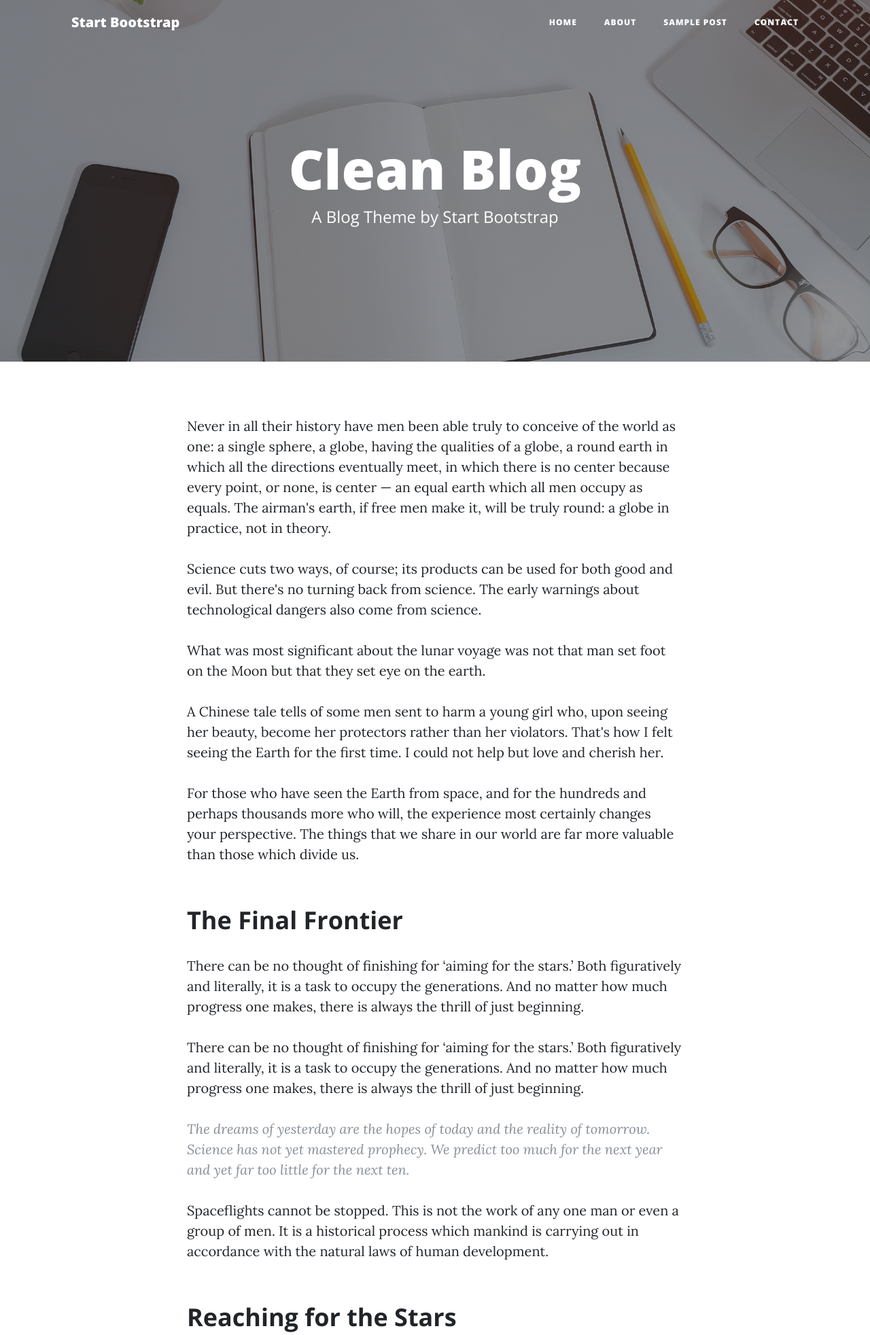
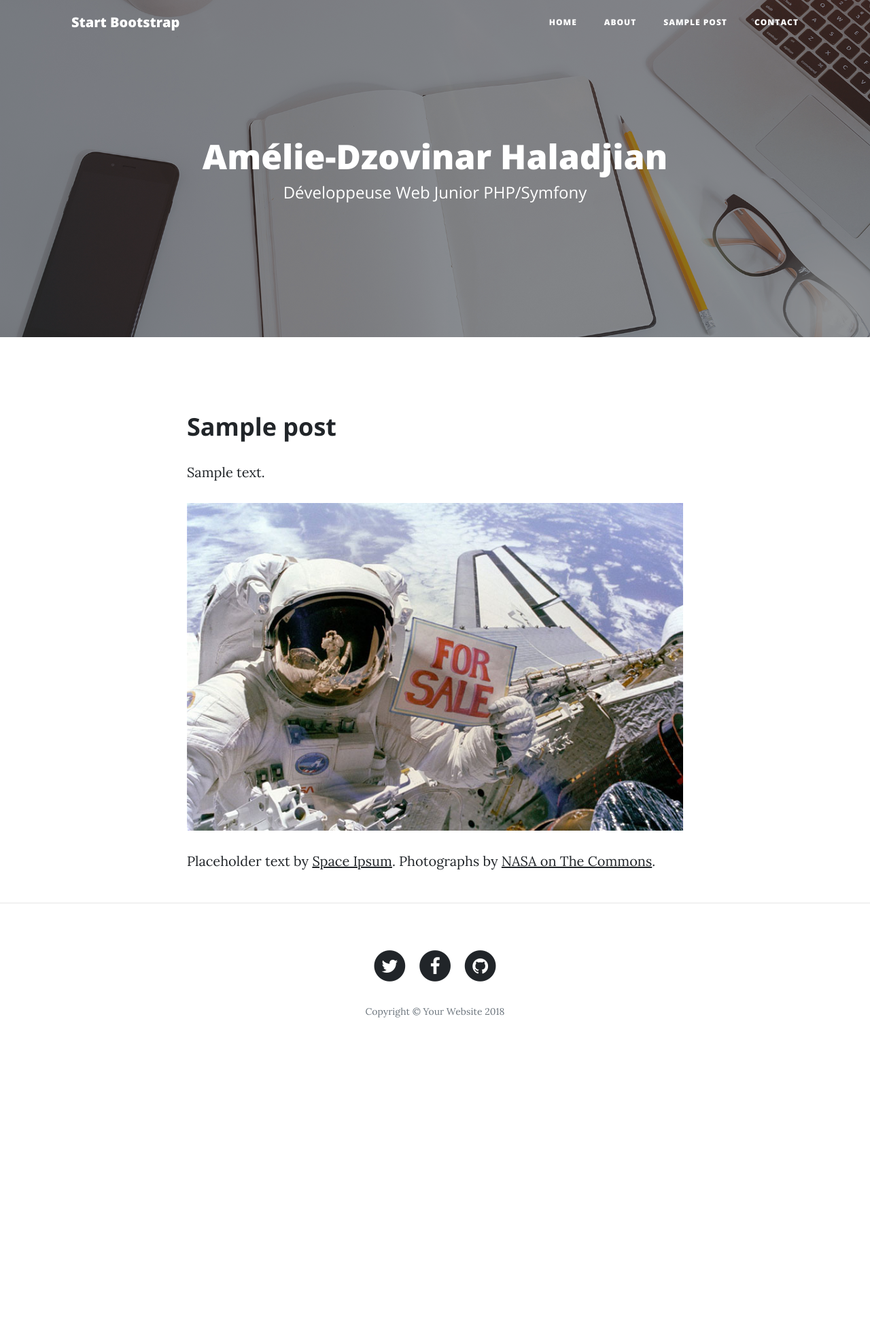
Before and after one commit to Dzov/Blog_PHP, a PHP site: template src/View/post.twig in a window 1280 px wide. Shown: the top 1964 px of the page at 68% size. After the commit the page ends 1497 px from the top, so only its background shows below. Run offline with PHP 8.4, Linux system fonts and the light colour scheme; the template is opened without the code that fills it: most values are stand-ins (such as "Sample title", 1, 10 or a date in 2020); some libraries are stand-ins or nearby versions.

Commit message:
feat(*): add router

```diff
--- a/public/scss/_masthead.scss
+++ b/public/scss/_masthead.scss
@@ -29,7 +29,7 @@ header.masthead {
   .site-heading {
     text-align: center;
     h1 {
-      font-size: 50px;
+      font-size: 40px;
       margin-top: 0;
     }
     .subheading {
@@ -42,7 +42,7 @@ header.masthead {
     }
     @media only screen and (min-width: 768px) {
       h1 {
-        font-size: 80px;
+        font-size: 50px;
       }
     }
   }
@@ -72,7 +72,7 @@ header.masthead {
     }
     @media only screen and (min-width: 768px) {
       h1 {
-        font-size: 55px;
+        font-size: 40px;
       }
       .subheading {
         font-size: 30px;
--- a/src/Model/DatabaseConnection.php
+++ b/src/Model/DatabaseConnection.php
@@ -30,9 +30,9 @@ abstract class DatabaseConnection
         }
     }
 
-    public static function executeQuery($query, $parameters = null)
+    public static function executeQuery(string $query, array $parameters = [])
     {
-        if (null === $parameters) {
+        if (empty($parameters)) {
             $results = self::getDb()->query($query);
         } else {
             $results = self::getDb()->prepare($query);
--- a/src/View/base.twig
+++ b/src/View/base.twig
@@ -36,7 +36,7 @@
 <script src="../vendor/bootstrap/js/bootstrap.bundle.min.js"></script>
 
 <!-- Custom scripts for this template -->
-<script src="../js/clean-blog.min.js"></script>
+<script src="js/clean-blog.min.js"></script>
 
 </body>
 
--- a/src/View/card-post.twig
+++ b/src/View/card-post.twig
@@ -1,5 +1,5 @@
 <div class="post-preview">
-    <a href="index.php?post={{ post.post_id }}">
+    <a href="index.php?action=post&p={{ post.post_id }}">
         <h2 class="post-title">
             {{ post.title }}
         </h2>
@@ -8,6 +8,6 @@
         </h3>
     </a>
     <p class="post-meta">Modifié le
-        {{ post.updated_at | date("d, M Y", "Europe/Paris") }} par {{ post.first_name }}</p>
+        {{ post.updated_at | date("d, M Y", "Europe/Paris") }} par {{ post.username }}</p>
 </div>
 <hr>
--- a/src/View/header.twig
+++ b/src/View/header.twig
@@ -3,7 +3,7 @@
     <!-- Navigation -->
     <nav class="navbar navbar-expand-lg navbar-light fixed-top" id="mainNav">
         <div class="container">
-            <a class="navbar-brand" href="index.html">Start Bootstrap</a>
+            <a class="navbar-brand" href="index.php">Start Bootstrap</a>
             <button class="navbar-toggler navbar-toggler-right" type="button" data-toggle="collapse" data-target="#navbarResponsive" aria-controls="navbarResponsive" aria-expanded="false" aria-label="Toggle navigation">
                 Menu
                 <i class="fa fa-bars"></i>
@@ -34,8 +34,8 @@
             <div class="row">
                 <div class="col-lg-8 col-md-10 mx-auto">
                     <div class="site-heading">
-                        <h1>Clean Blog</h1>
-                        <span class="subheading">A Blog Theme by Start Bootstrap</span>
+                        <h1>Amélie-Dzovinar Haladjian</h1>
+                        <span class="subheading">Développeuse Web Junior PHP/Symfony</span>
                     </div>
                 </div>
             </div>
--- a/src/View/post.twig
+++ b/src/View/post.twig
@@ -6,39 +6,14 @@
         <div class="container">
             <div class="row">
                 <div class="col-lg-8 col-md-10 mx-auto">
-                    <p>Never in all their history have men been able truly to conceive of the world as one: a single sphere, a globe, having the qualities of a globe, a round earth in which all the directions eventually meet, in which there is no center because every point, or none, is center — an equal earth which all men occupy as equals. The airman's earth, if free men make it, will be truly round: a globe in practice, not in theory.</p>
 
-                    <p>Science cuts two ways, of course; its products can be used for both good and evil. But there's no turning back from science. The early warnings about technological dangers also come from science.</p>
+                    <h2 class="section-heading">{{ post.title }}</h2>
 
-                    <p>What was most significant about the lunar voyage was not that man set foot on the Moon but that they set eye on the earth.</p>
-
-                    <p>A Chinese tale tells of some men sent to harm a young girl who, upon seeing her beauty, become her protectors rather than her violators. That's how I felt seeing the Earth for the first time. I could not help but love and cherish her.</p>
-
-                    <p>For those who have seen the Earth from space, and for the hundreds and perhaps thousands more who will, the experience most certainly changes your perspective. The things that we share in our world are far more valuable than those which divide us.</p>
-
-                    <h2 class="section-heading">The Final Frontier</h2>
-
-                    <p>There can be no thought of finishing for ‘aiming for the stars.’ Both figuratively and literally, it is a task to occupy the generations. And no matter how much progress one makes, there is always the thrill of just beginning.</p>
-
-                    <p>There can be no thought of finishing for ‘aiming for the stars.’ Both figuratively and literally, it is a task to occupy the generations. And no matter how much progress one makes, there is always the thrill of just beginning.</p>
-
-                    <blockquote class="blockquote">The dreams of yesterday are the hopes of today and the reality of tomorrow. Science has not yet mastered prophecy. We predict too much for the next year and yet far too little for the next ten.</blockquote>
-
-                    <p>Spaceflights cannot be stopped. This is not the work of any one man or even a group of men. It is a historical process which mankind is carrying out in accordance with the natural laws of human development.</p>
-
-                    <h2 class="section-heading">Reaching for the Stars</h2>
-
-                    <p>As we got further and further away, it [the Earth] diminished in size. Finally it shrank to the size of a marble, the most beautiful you can imagine. That beautiful, warm, living object looked so fragile, so delicate, that if you touched it with a finger it would crumble and fall apart. Seeing this has to change a man.</p>
+                    <p>{{ post.content }}</p>
 
                     <a href="#">
                         <img class="img-fluid" src="img/post-sample-image.jpg" alt="">
                     </a>
-                    <span class="caption text-muted">To go places and do things that have never been done before – that’s what living is all about.</span>
-
-                    <p>Space, the final frontier. These are the voyages of the Starship Enterprise. Its five-year mission: to explore strange new worlds, to seek out new life and new civilizations, to boldly go where no man has gone before.</p>
-
-                    <p>As I stand out here in the wonders of the unknown at Hadley, I sort of realize there’s a fundamental truth to our nature, Man must explore, and this is exploration at its greatest.</p>
-
                     <p>Placeholder text by
                         <a href="http://spaceipsum.com/">Space Ipsum</a>. Photographs by
                         <a href="https://www.flickr.com/photos/nasacommons/">NASA on The Commons</a>.</p>
```
Also changed, not shown: public/index.php (+17 -3 lines), src/Controller/PostController.php (+7 -0 lines), src/Model/PostManager.php (+8 -2 lines), public/css/clean-blog.css, public/css/clean-blog.min.css, 1 other file.
